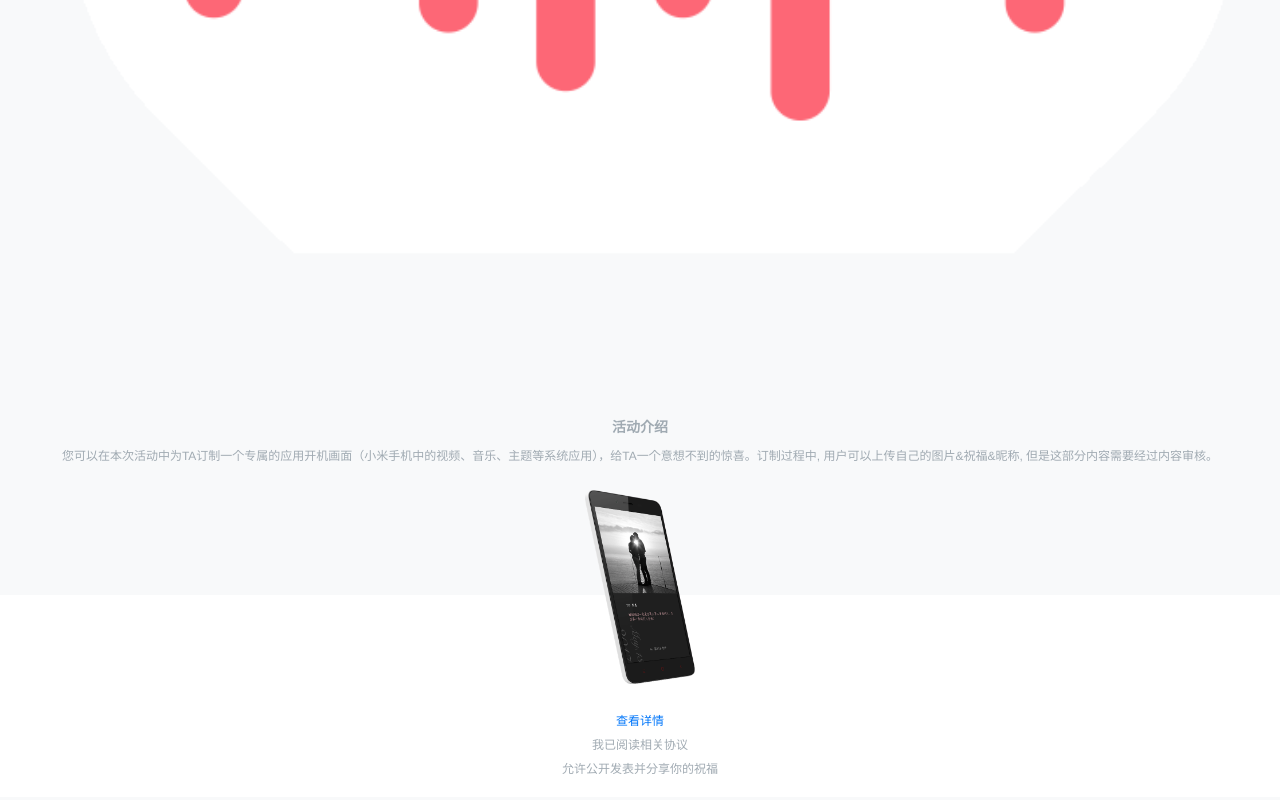
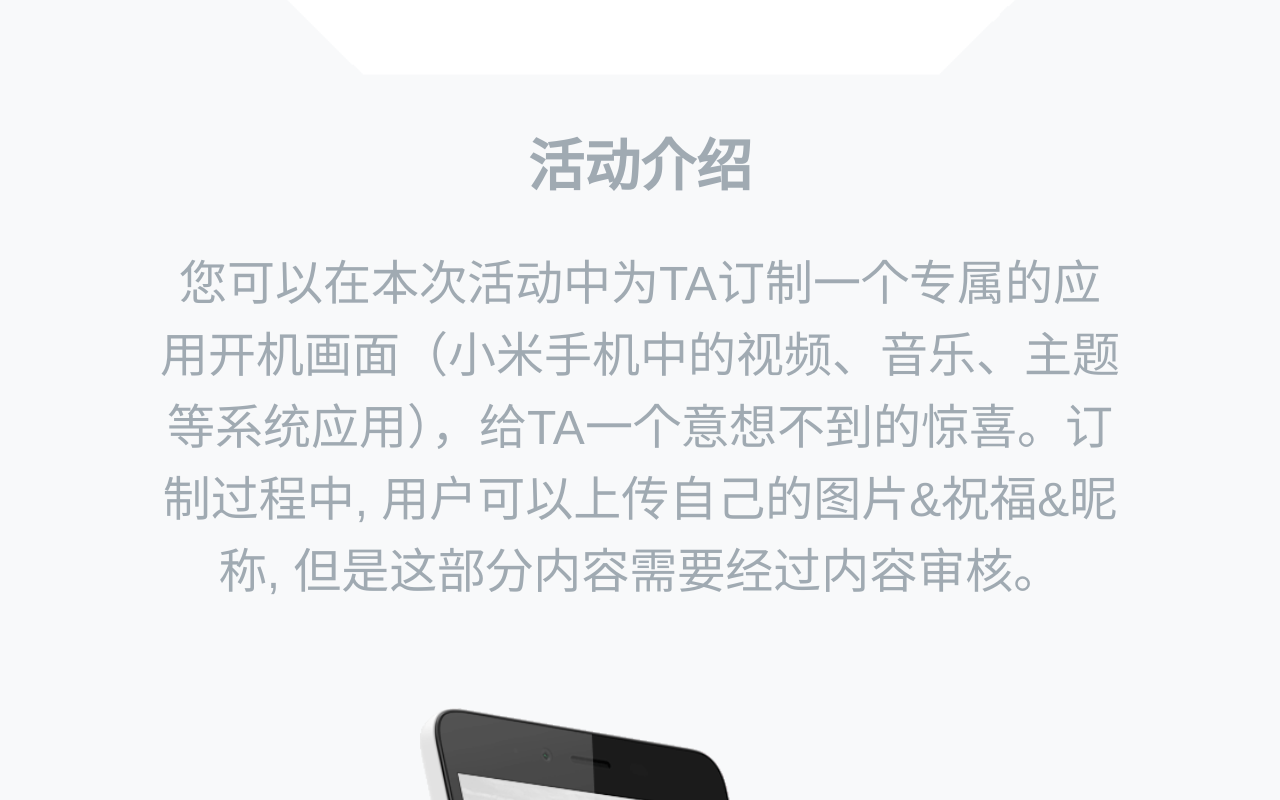
Before and after one commit to Bob2622/private_ordering, a Vue app: page / in a window 1280 px wide. Shown: the part 1280-2080 px from the top of the page. Built offline with nearby package versions, Linux system fonts and the light colour scheme; what font-awesome-webpack would draw is missing.

Commit message:
随着页面宽度调整页面放大比例

```diff
--- a/index.html
+++ b/index.html
@@ -6,7 +6,7 @@
         <meta name="viewport" content="width=device-width, initial-scale=1">
         <title>private_ordering</title>
     </head>
-    <body>
+    <body onresize="adaptive">
         <div id="app"></div>
         <!-- built files will be auto injected -->
     </body>
--- a/src/App.vue
+++ b/src/App.vue
@@ -5,8 +5,11 @@
 </template>
 
 <script>
+import '@/libs/font-size-adjust'
 export default {
-    name: 'app'
+    name: 'app',
+    mounted () {
+    }
 }
 </script>
 
--- /dev/null
+++ b/src/libs/font-size-adjust.js
@@ -0,0 +1,8 @@
+// 以 baseWidth 宽度设计和制作页面 其他宽度等比放大缩小
+var adaptive = function (baseWidth) {
+    var rate = window.innerWidth/baseWidth
+    document.getElementsByTagName('html')[0].style.fontSize = 100 * rate + 'px'
+}
+document.body.onload = window.onresize = function () {
+    adaptive(320)
+}
```
Also changed, not shown: test.html (added, +20 -0 lines), .eslintrc.js.
